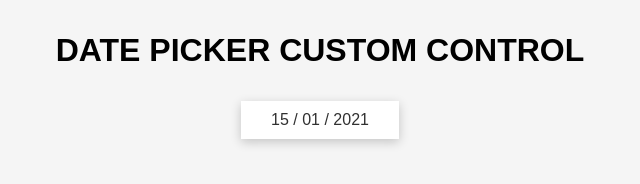
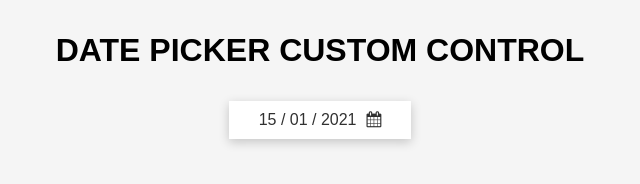
Before and after one commit to tatuan19/date-picker, a plain HTML site: page index.html in a window 1280 px wide. Shown: the full height of the page, 320-960 px from the left. Drawn offline with Linux system fonts and the light colour scheme.

Commit message:
add calendar icon

```diff
--- a/date-picker.css
+++ b/date-picker.css
@@ -5,25 +5,21 @@
     max-width: 350px;
     min-height: 1.5rem;
     background-color: #FFF;
-    cursor: pointer;
     user-select: none;
 }
 
-.date-picker:hover {
-    background-color: #F3F3F3;
-}
-
-.date-picker .selected-date {
+.date-picker .selected-date-container{
     width: 100%;
     height: 100%;
     padding: 10px 30px;
-    /* display: flex; */
-    /* justify-content: center;
-    align-items: center; */
+    display: flex;
+    justify-content: left;
     color: #313131;
-    /* font-size: 2rem;
-    line-height: 3rem; */
-    /* vertical-align:middle; */
+}
+
+.date-picker .selected-date-container .calendar-icon {
+    margin-left: 10px;
+    cursor: pointer;
 }
 
 .date-picker .dates {
@@ -35,6 +31,7 @@
     width: 350px;
     background-color: #FFF;
     box-shadow: 0px 5px 10px rgba(0, 0, 0, 0.2);
+    cursor: pointer;
 }
 
 .date-picker .dates.active {
--- a/date-picker.js
+++ b/date-picker.js
@@ -4,7 +4,10 @@ const div = document.createElement('div');
 div.className = 'date-picker';
 
 div.innerHTML = `
-  <div class="selected-date"></div>
+  <div class="selected-date-container">
+    <div class="selected-date"></div>
+    <i class="fa fa-calendar calendar-icon"></i>
+  </div>
   <div class="dates">
       <div class="month">
           <div class="arrows prev-mth">&lt;</div>
@@ -18,7 +21,8 @@ div.innerHTML = `
 document.getElementsByTagName("date-picker")[0].appendChild(div);
 
 // Get element
-const datePickerElement = document.querySelector('.date-picker');
+// const datePickerElement = document.querySelector('.date-picker');
+const calendarIconElement = document.querySelector('.calendar-icon');
 const selectedDateElement = document.querySelector('.date-picker .selected-date');
 const datesElement = document.querySelector('.date-picker .dates');
 const monthElement = document.querySelector('.date-picker .dates .month .mth');
@@ -48,7 +52,7 @@ selectedDateElement.dataset.value = selectedDate;
 generateCalenderDate();
 
 // Add event listener
-datePickerElement.addEventListener('click', toggleDatePicker);
+calendarIconElement.addEventListener('click', toggleDatePicker);
 nextElement.addEventListener('click', goToNextMonth);
 prevElement.addEventListener('click', goToPrevMonth);
 
```
